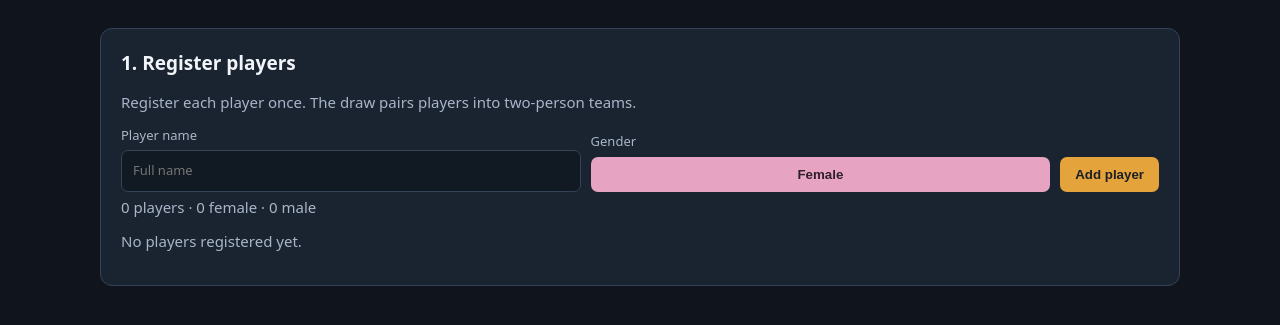
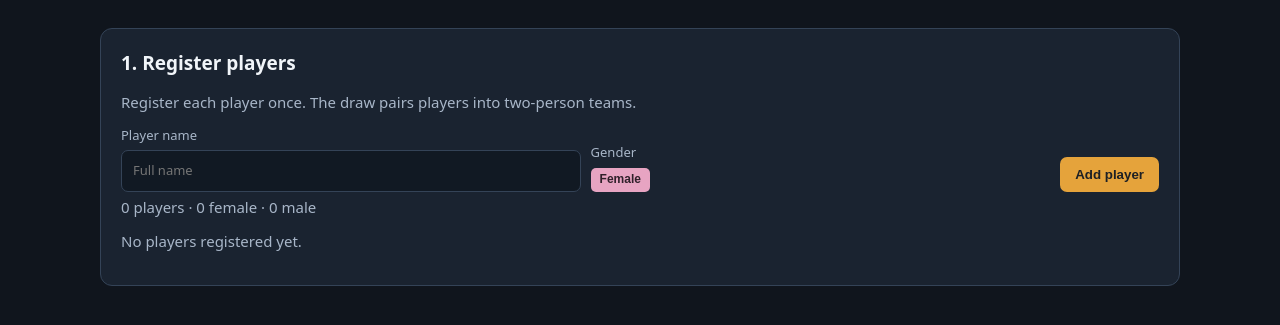
Before and after one commit to linuxguy421/dartmaster, a FastAPI app: page / in a window 1280 px wide. Shown: the part 115-440 px from the top of the page. Run offline with FastAPI, Linux system fonts and the light colour scheme; data that the repository does not hold is empty; parts of the project's set-up code (start-up, migrations or seed data) failed here and were passed over.

Commit message:
Make gender button compact

```diff
--- a/app/templates/registration.html
+++ b/app/templates/registration.html
@@ -18,7 +18,7 @@ input,select{width:100%;padding:10px 11px;border-radius:7px;border:1px solid var
 input[type=number]{max-width:110px}
 button{border:0;border-radius:7px;padding:10px 15px;background:var(--accent);color:#1c2025;font-weight:700;cursor:pointer}
 button.secondary{background:var(--panel2);color:var(--text);border:1px solid var(--line)}
-.gender-toggle{min-width:110px;padding:10px 18px;border:0;font-weight:700}
+.gender-toggle{width:fit-content;min-width:0;padding:4px 9px;border:0;border-radius:5px;font-size:12px;line-height:1.3;font-weight:700;justify-self:start}
 .gender-toggle.female{background:#e7a4c2;color:#30202a}
 .gender-toggle.male{background:#8eb9e8;color:#172638}
 button.danger{background:#633b40;color:#fff}button:disabled{opacity:.45;cursor:not-allowed}
```
